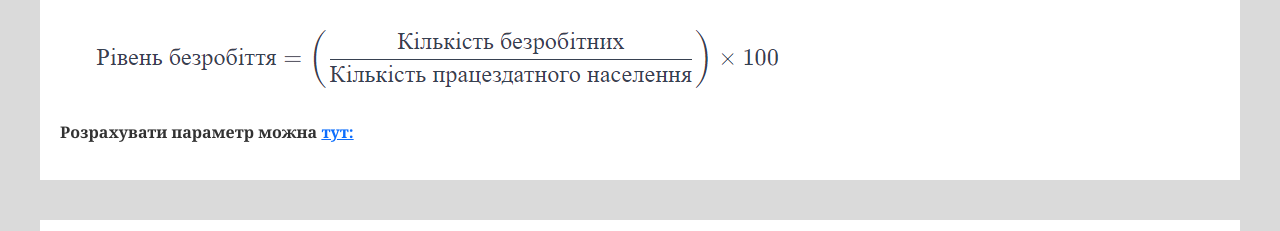
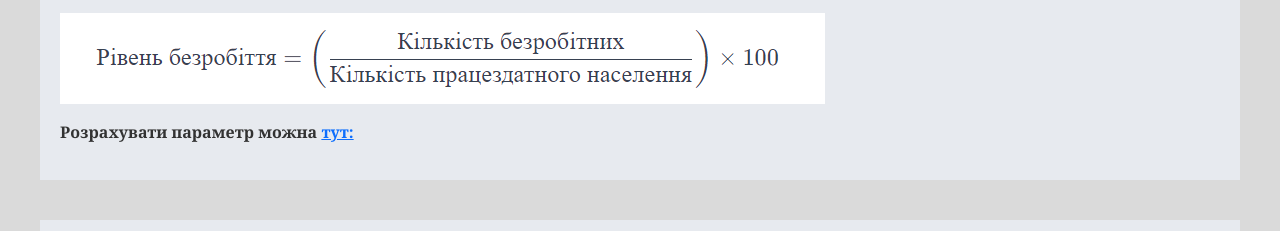
Before and after one commit to trumom4r/unemp, a plain HTML site: page index.html in a window 1280 px wide. Shown: the part 285-516 px from the top of the page. Drawn offline with nearby package versions, Linux system fonts and the light colour scheme.

Commit message:
Update style.css

```diff
--- a/css/style.css
+++ b/css/style.css
@@ -52,7 +52,7 @@ section {
     max-width: 1200px;
     margin: 20px auto;
     padding: 20px;
-    background-color: #fff;
+    background-color: #E7EAEF;
 }
 
 section h2 {
```
